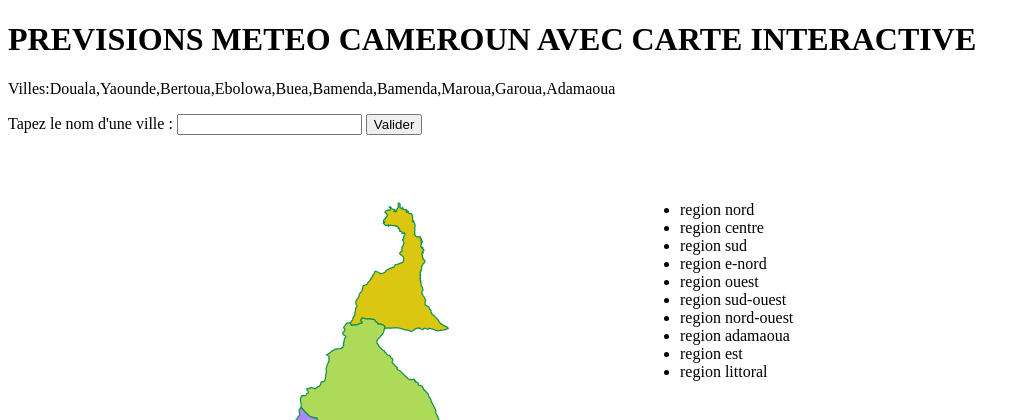
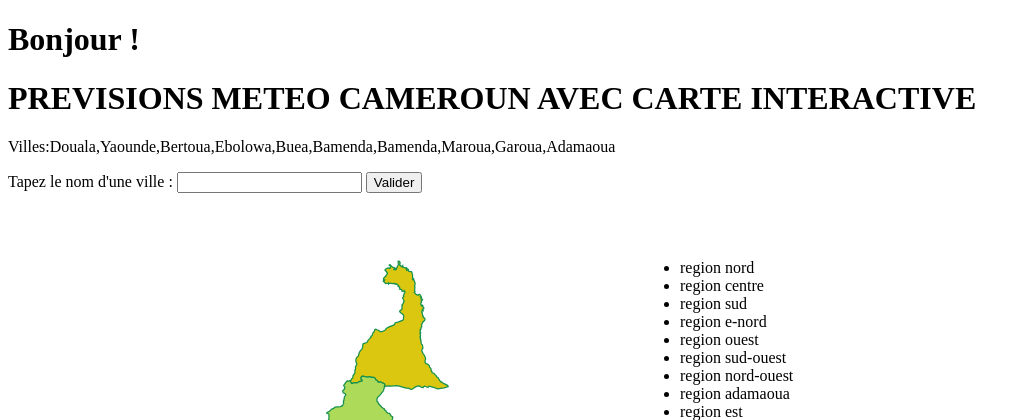
Before and after one commit to Williamtsamo/CARTEMETEO, a PHP site: page / in a window 1280 px wide; the page is wider, and only the part inside the window is pictured. Shown: the top 420 px of that part, without its empty margins (0-1030 px from the left). Run offline with PHP 8.4, Linux system fonts and the light colour scheme.

Commit message:
Initial commit

```diff
--- a/index.html
+++ b/index.php
@@ -9,7 +9,9 @@
 </head>
 
 <body>
+<?php echo '<h1>Bonjour !</h1>'; ?>
     <div>
+
         <h1 id="para1"> PREVISIONS METEO CAMEROUN AVEC CARTE INTERACTIVE</h1>
         <p>Villes:Douala,Yaounde,Bertoua,Ebolowa,Buea,Bamenda,Bamenda,Maroua,Garoua,Adamaoua</p>
         <form class="form js-search-form">
```
